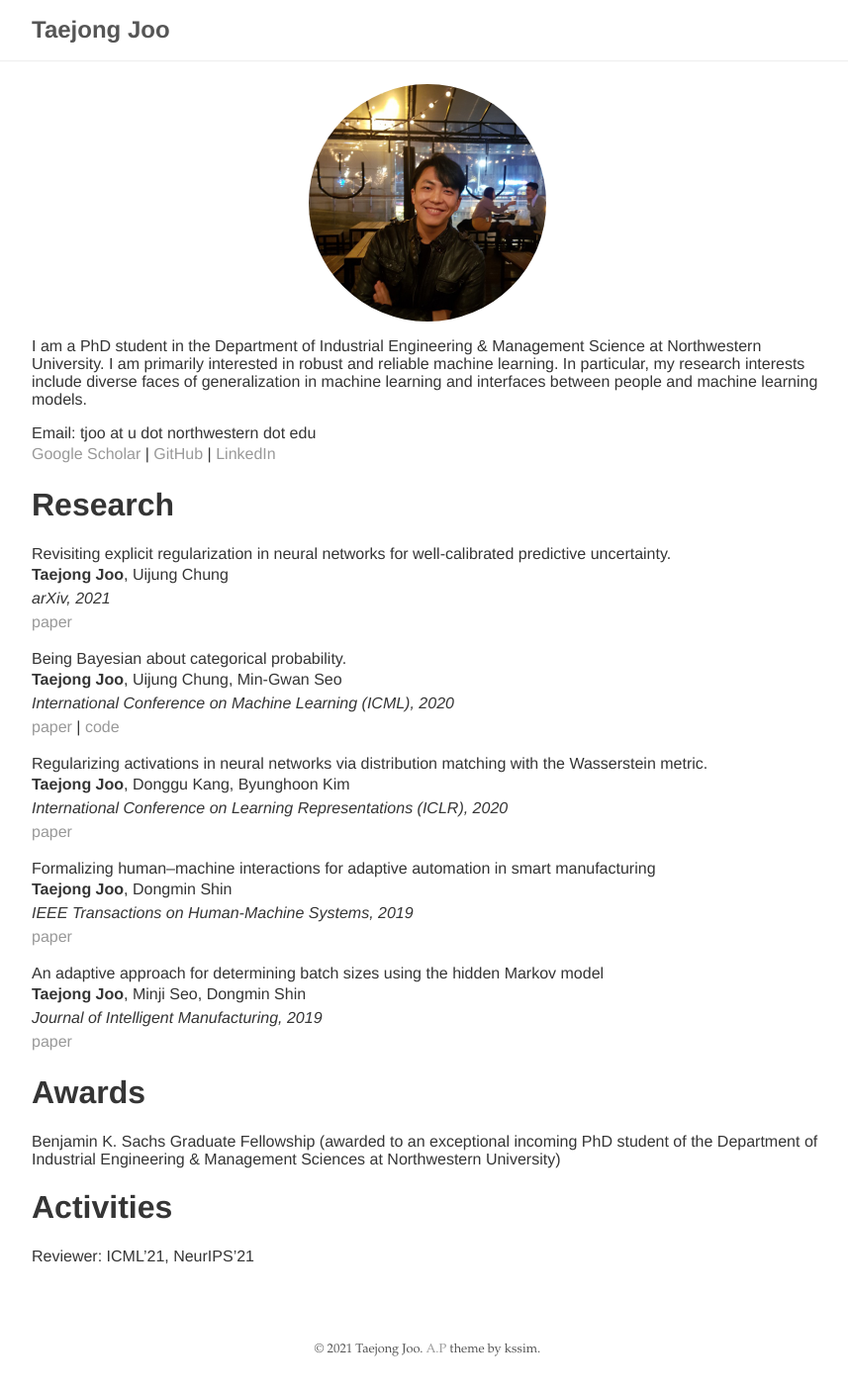
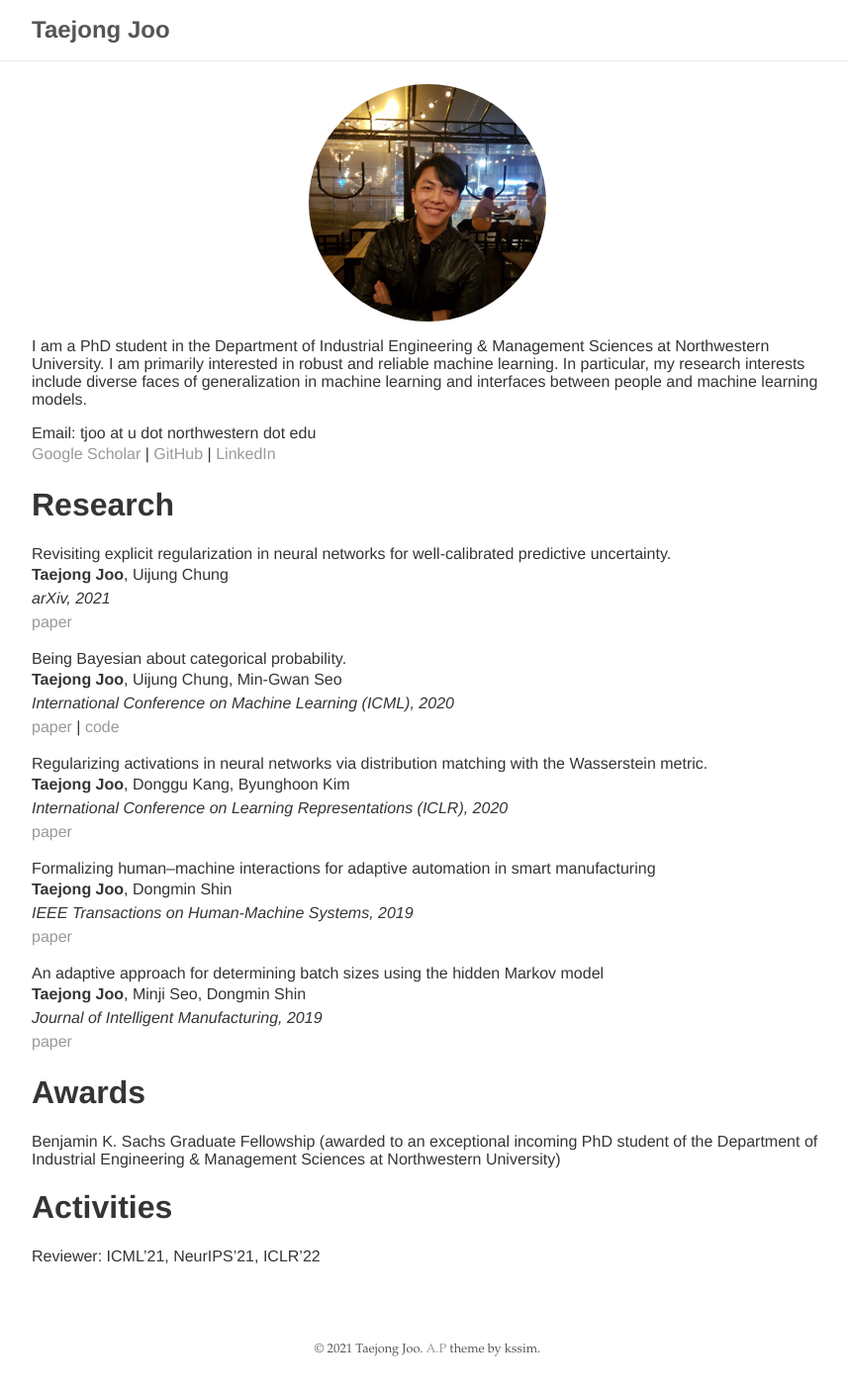
Before and after one commit to tjoo512/tjoo512.github.io, a Jekyll site: the page built from index.md, in a window 1280 px wide. Shown: the whole page at 99% size, without its empty margins (208-1065 px from the left). Built offline with Jekyll 4.4.1, drawn with Linux system fonts in a browser that asks for light colours.

Commit message:
fix typos

```diff
--- a/index.md
+++ b/index.md
@@ -2,7 +2,7 @@
 layout: about
 ---
 
-I am a PhD student in the Department of Industrial Engineering & Management Science at Northwestern University. I am primarily interested in robust and reliable machine learning. In particular, my research interests include diverse faces of generalization in machine learning and interfaces between people and machine learning models.
+I am a PhD student in the Department of Industrial Engineering & Management Sciences at Northwestern University. I am primarily interested in robust and reliable machine learning. In particular, my research interests include diverse faces of generalization in machine learning and interfaces between people and machine learning models.
 
 
 Email: tjoo at u dot northwestern dot edu \
@@ -45,4 +45,4 @@
 
 # Activities
 
-Reviewer: ICML’21, NeurIPS’21
+Reviewer: ICML’21, NeurIPS’21, ICLR'22
```
